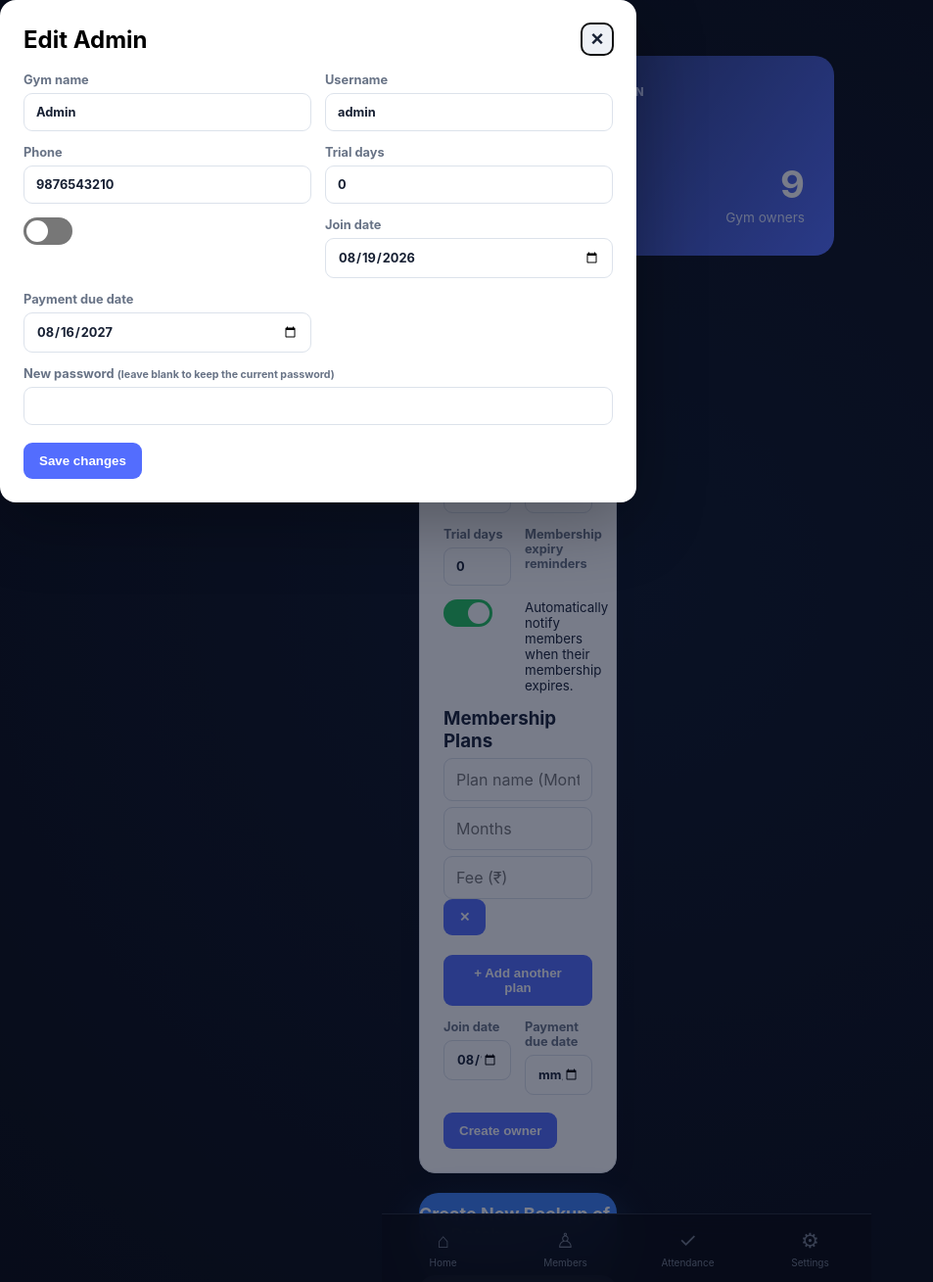
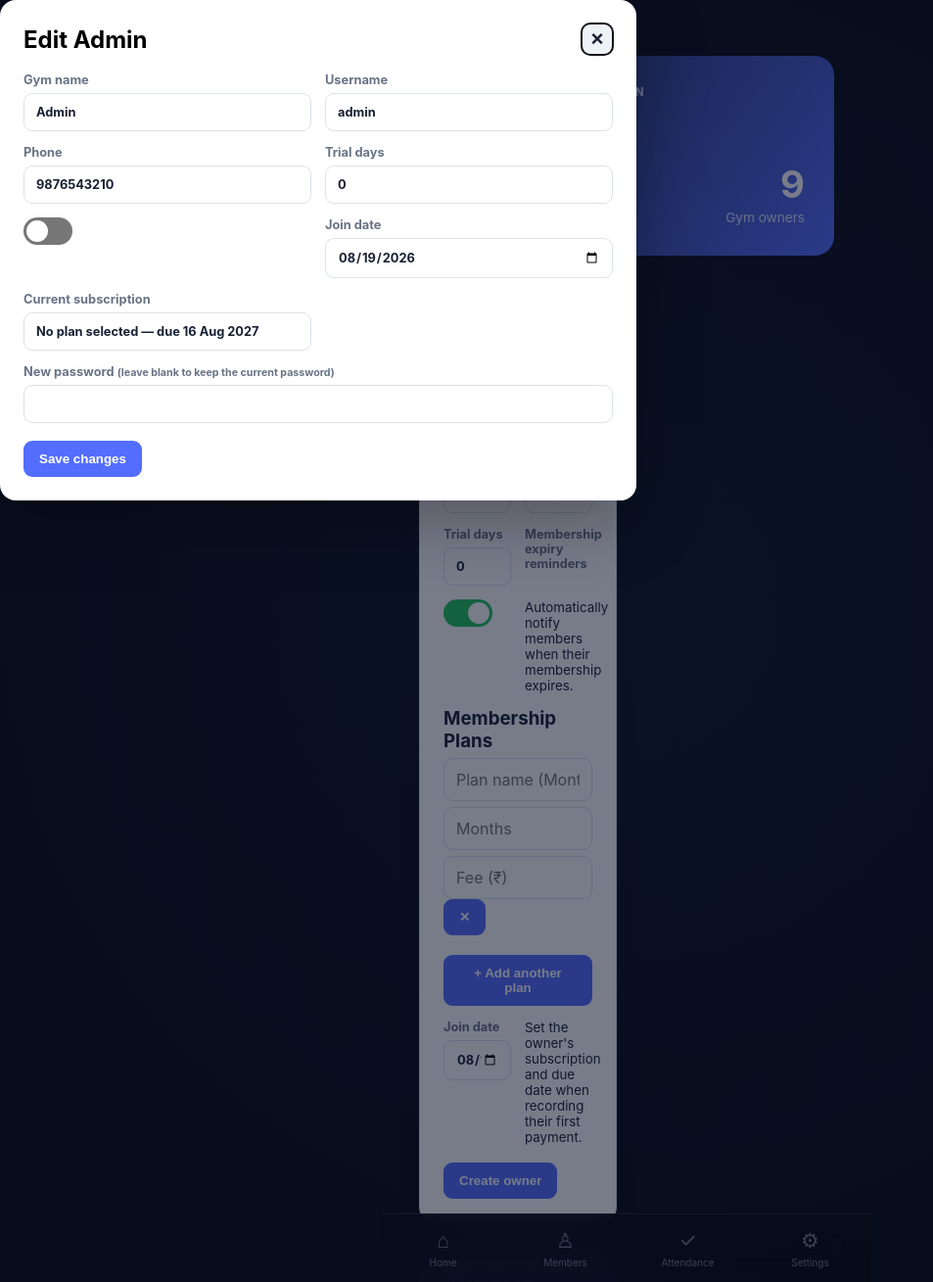
Before and after one commit to LearnEHKing/GYM-Management, a Flask app: page /admin in a window 1280 px wide, after a click on "Edit". Shown: the whole page at 98% size, without its empty margins (0-953 px from the left). Run offline with Flask 3, Linux system fonts and the light colour scheme; a user stored in the database is signed in.

Commit message:
owner subscription plan

```diff
--- a/main.py
+++ b/main.py
@@ -1,6 +1,7 @@
 from flask import Flask
 from flask_login import LoginManager
 from datetime import timedelta
+from sqlalchemy import text
 
 from scheduler import init_scheduler
 from models import GymOwner, db
@@ -15,6 +16,19 @@ def create_app():
     app.config['REMEMBER_COOKIE_DURATION'] = timedelta(days=30)
     app.config['REMEMBER_COOKIE_REFRESH_EACH_REQUEST'] = True
     db.init_app(app)
+
+    # ``create_all`` does not add columns to existing SQLite databases.
+    with app.app_context():
+        db.create_all()
+        owner_columns = {column[1] for column in db.session.execute(text("PRAGMA table_info(gym_owner)"))}
+        if "owner_plan" not in owner_columns:
+            db.session.execute(text("ALTER TABLE gym_owner ADD COLUMN owner_plan VARCHAR(50)"))
+        if "member_limit_warning_plan" not in owner_columns:
+            db.session.execute(text("ALTER TABLE gym_owner ADD COLUMN member_limit_warning_plan VARCHAR(50)"))
+        payment_columns = {column[1] for column in db.session.execute(text("PRAGMA table_info(owner_payment)"))}
+        if "plan_name" not in payment_columns:
+            db.session.execute(text("ALTER TABLE owner_payment ADD COLUMN plan_name VARCHAR(50)"))
+        db.session.commit()
 
     init_scheduler(app)
 
--- a/models.py
+++ b/models.py
@@ -18,6 +18,10 @@ class GymOwner(UserMixin, db.Model):
 
     join_date = db.Column(db.Date, default=date.today)
     payment_due_date = db.Column(db.Date)
+    # Key of the platform subscription in config.plan.
+    owner_plan = db.Column(db.String(50))
+    # Plan for which the capacity warning has already been sent.
+    member_limit_warning_plan = db.Column(db.String(50))
 
     # Number of free trial days for new members
     trial_days = db.Column(db.Integer, nullable=False, default=0)
@@ -61,6 +65,8 @@ class OwnerPayment(db.Model):
 
     amount = db.Column(db.Integer, nullable=False)
     payment_date = db.Column(db.Date, default=date.today, nullable=False)
+    # Snapshot of the selected platform subscription at payment time.
+    plan_name = db.Column(db.String(50))
     remarks = db.Column(db.Text)
 
 
--- a/routes/admin.py
+++ b/routes/admin.py
@@ -1,4 +1,4 @@
-from datetime import date, datetime
+from datetime import date, datetime, timedelta
 
 from flask import Blueprint, abort, flash, redirect, render_template, request, url_for
 from flask_login import current_user, login_required
@@ -20,7 +20,7 @@ def require_admin():
 @login_required
 def admin():
     require_admin()
-    return render_template("admin.html", active_page="admin", owners=GymOwner.query.order_by(GymOwner.join_date.desc()).all(), owner_payments=OwnerPayment.query.order_by(OwnerPayment.payment_date.desc()).all(), today=date.today())
+    return render_template("admin.html", active_page="admin", owners=GymOwner.query.order_by(GymOwner.join_date.desc()).all(), owner_payments=OwnerPayment.query.order_by(OwnerPayment.payment_date.desc()).all(), today=date.today(), owner_plans=config.plan)
 
 @admin_bp.route("/admin/create_backup", methods=["GET"])
 @login_required
@@ -49,15 +49,13 @@ def create_owner():
         trial_days = int(request.form["trial_days"])
         send_reminder = request.form["send_reminder"] == "True"
         join_date = datetime.strptime(request.form["join_date"], "%Y-%m-%d").date()
-        due_value = request.form.get("payment_due_date", "")
-        due_date = datetime.strptime(due_value, "%Y-%m-%d").date() if due_value else None
         if (not all((username, password, name, phone, plan_names, plan_durations, plan_fees))
                 or len(password) < 8 or trial_days < 0):
             raise ValueError
         if GymOwner.query.filter_by(username=username).first():
             raise ValueError
         owner = GymOwner(username=username, password_hash=generate_password_hash(password), name=name, phone=phone,
-                         join_date=join_date, payment_due_date=due_date, trial_days=trial_days,send_reminder=send_reminder)
+                         join_date=join_date, trial_days=trial_days,send_reminder=send_reminder)
         db.session.add(owner)
         db.session.flush()
         for plan_name, duration, fee in zip(plan_names, plan_durations, plan_fees):
@@ -85,8 +83,6 @@ def edit_owner(owner_id):
         if owner.trial_days < 0:
             raise ValueError
         owner.join_date = datetime.strptime(request.form["join_date"], "%Y-%m-%d").date()
-        due_value = request.form.get("payment_due_date", "")
-        owner.payment_due_date = datetime.strptime(due_value, "%Y-%m-%d").date() if due_value else None
         password = request.form.get("password", "")
         owner.send_reminder = request.form["send_reminder"] == "True"
         if password:
@@ -109,9 +105,17 @@ def create_owner_payment():
     require_admin()
     try:
         owner = GymOwner.query.get_or_404(int(request.form["owner_id"]))
-        amount = int(request.form["amount"])
         payment_date = datetime.strptime(request.form["payment_date"], "%Y-%m-%d").date()
-        db.session.add(OwnerPayment(owner_id=owner.id, amount=amount, payment_date=payment_date, remarks=request.form.get("remarks", "").strip() or None))
+        plan_name = request.form["plan_name"]
+        selected_plan = config.plan.get(plan_name)
+        if selected_plan is None:
+            raise ValueError
+        amount = int(selected_plan["fee"])
+        owner.owner_plan = plan_name
+        owner.payment_due_date = payment_date + timedelta(days=int(selected_plan["days"]))
+        owner.member_limit_warning_plan = None
+        db.session.add(OwnerPayment(owner_id=owner.id, amount=amount, payment_date=payment_date,
+                                    plan_name=plan_name, remarks=request.form.get("remarks", "").strip() or None))
         db.session.commit()
         flash("Owner payment recorded.", "success")
     except (KeyError, TypeError, ValueError):
--- a/templates/admin.html
+++ b/templates/admin.html
@@ -56,7 +56,7 @@
           </button>
         </div>
         <label>Join date<input name="join_date" type="date" value="{{ today.isoformat() }}"
-            required></label><label>Payment due date<input name="payment_due_date" type="date"></label>
+            required></label><small>Set the owner's subscription and due date when recording their first payment.</small>
       </div><button type="submit">Create owner</button>
     </form>
     <br>
@@ -67,7 +67,9 @@
       <div class="form-grid"><label>Gym owner<select name="owner_id" required>
             <option value="" disabled selected>Select an owner</option>{% for owner in owners %}<option
               value="{{ owner.id }}">{{ owner.name }} — {{ owner.username }}</option>{% endfor %}
-          </select></label><label>Amount<input name="amount" type="number" min="1" required
+          </select></label><label>Plan<select name="plan_name" id="owner-payment-plan" required>
+            <option value="" disabled selected>Select a plan</option>{% for plan_name, details in owner_plans.items() %}<option value="{{ plan_name }}" data-fee="{{ details.fee }}">{{ plan_name|title }} — {{ details.member_allowed }} members / {{ details.days }} days / ₹{{ details.fee }}</option>{% endfor %}
+          </select></label><label>Amount<input id="owner-payment-amount" type="number" readonly required
             inputmode="numeric"></label><label>Status<select name="status">
             <option>Paid</option>
             <option>Partial</option>
@@ -125,6 +127,7 @@
           <tr>
             <th>Gym</th>
             <th>Amount</th>
+            <th>Plan</th>
             <th>Status</th>
             <th>Date</th>
             <th>Remarks</th>
@@ -133,6 +136,7 @@
         <tbody>{% for payment in owner_payments %}<tr>
             <td><strong>{{ payment.owner.name }}</strong><small>{{ payment.owner.username }}</small></td>
             <td>₹{{ '{:,.0f}'.format(payment.amount) }}</td>
+            <td>{{ payment.plan_name|title if payment.plan_name else '—' }}</td>
             <td><span class="status {{ payment.status|lower }}">{{ payment.status }}</span></td>
             <td>{{ payment.payment_date.strftime('%d %b %Y') }}</td>
             <td>{{ payment.remarks or '—' }}</td>
@@ -163,8 +167,7 @@
       </label>
       <label>Join date<input name="join_date" type="date" value="{{ owner.join_date.isoformat() }}"
           required></label>
-      <label>Payment due date<input name="payment_due_date" type="date"
-          value="{{ owner.payment_due_date.isoformat() if owner.payment_due_date else '' }}"></label>
+      <label>Current subscription<input value="{{ owner.owner_plan|title if owner.owner_plan else 'No plan selected' }}{% if owner.payment_due_date %} — due {{ owner.payment_due_date.strftime('%d %b %Y') }}{% endif %}" readonly></label>
       <label class="wide">New password <small>(leave blank to keep the current password)</small>
         <input name="password"
           type="password" minlength="8" autocomplete="new-password"></label>
@@ -217,4 +220,10 @@ function removePlan(button) {
     }
 }
 
+const ownerPaymentPlan = document.getElementById("owner-payment-plan");
+const ownerPaymentAmount = document.getElementById("owner-payment-amount");
+ownerPaymentPlan?.addEventListener("change", () => {
+    ownerPaymentAmount.value = ownerPaymentPlan.selectedOptions[0].dataset.fee;
+});
+
 {% endblock %}
```
Also changed, not shown: config.py (+20 -0 lines), jobs.py (+12 -14 lines), routes/members.py (+20 -1 lines), templates/add_member.html (+7 -0 lines).
